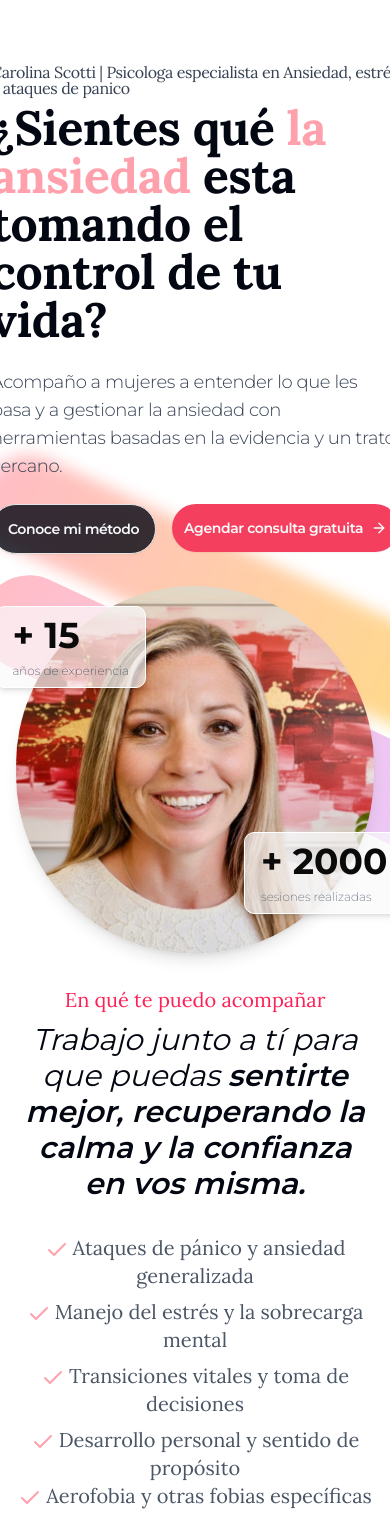
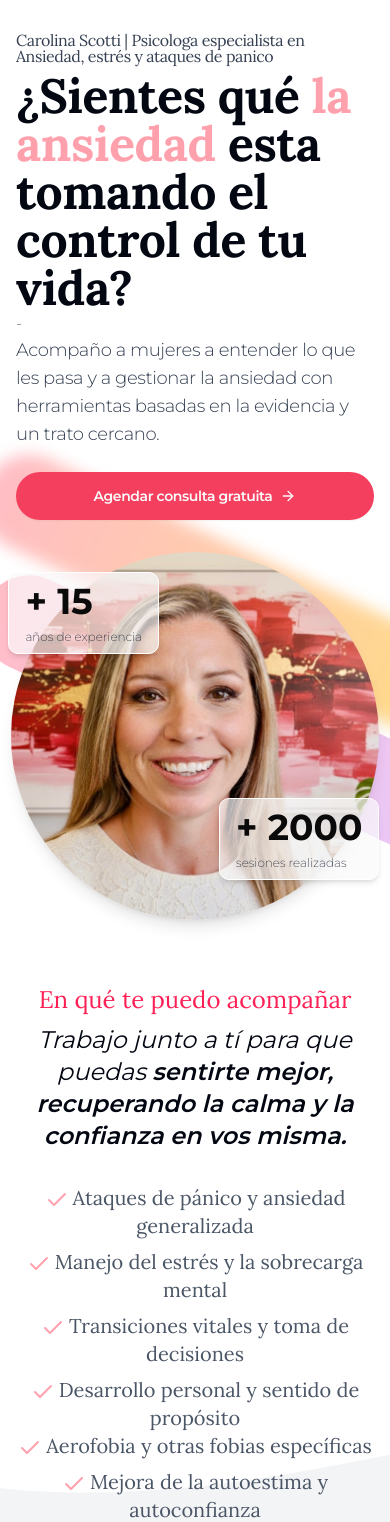
Before and after one commit to Alejopizarro/carolina-scotti, a Next.js app: page / in a window 390 px wide. Shown: the top 1522 px of the page. Built offline with nearby package versions, Linux system fonts and the light colour scheme.

Commit message:
fixes responsive & background

```diff
--- a/components/hero.tsx
+++ b/components/hero.tsx
@@ -4,9 +4,9 @@ import { ArrowRight, Check } from "lucide-react";
 
 const Hero = () => {
   return (
-    <div className="2xl:max-w-8xl overflow-hidden relative px-4 py-8">
+    <div className="2xl:max-w-7xl mx-auto overflow-hidden relative">
       <div className="flex flex-col gap-8 md:flex-row py-8 min-h-[100vh] items-center justify-center">
-        <div className="flex flex-col sm:max-w-2xl tracking-tight leading-none">
+        <div className="flex flex-col max-w-2xl tracking-tight px-4 leading-none">
           <h1 className="text-md font-light text-gray-700 mb-2">
             Carolina Scotti | Psicologa especialista en Ansiedad, estrés y
             ataques de panico
@@ -23,7 +23,10 @@ const Hero = () => {
             cercano.
           </p>
           <div className="flex mt-6 gap-4 max-w-lg">
-            <Button variant="outline" className="rounded-full py-6 z-10">
+            <Button
+              variant="outline"
+              className="hidden sm:flex rounded-full py-6 z-10"
+            >
               Conoce mi método
             </Button>
             <Button className="z-10 rounded-full py-6 min-w-[210px] flex-1">
@@ -32,18 +35,18 @@ const Hero = () => {
           </div>
         </div>
         <div className="relative z-10">
-          <div className="bg-gray-50/70 border-1 border-white gap-2 px-4 py-2 rounded-lg shadow-md absolute top-5 lg:top-10 right-57 lg:right-72">
+          <div className="bg-gray-50/70 border-1 border-white gap-2 px-4 py-2 rounded-lg shadow-md absolute top-5 lg:top-10 right-55 lg:right-72">
             <p className="font-bold w-max text-4xl flex flex-col">
               + 15
-              <span className="font-extralight mt-2 text-gray-700 text-xs">
+              <span className="font-extralight mt-2 text-gray-900 text-xs">
                 años de experiencia
               </span>
             </p>
           </div>
-          <div className="bg-gray-50/70 border-1 border-white gap-2 px-4 py-2 rounded-lg shadow-md absolute bottom-10 left-57 lg:left-72">
+          <div className="bg-gray-50/70 border-1 border-white gap-2 px-4 py-2 rounded-lg shadow-md absolute bottom-10 left-52 lg:left-72">
             <p className="font-bold w-max text-4xl flex flex-col">
               + 2000
-              <span className="font-extralight text-gray-600 mt-2 text-xs">
+              <span className="font-extralight text-gray-900 mt-2 text-xs">
                 sesiones realizadas
               </span>
             </p>
@@ -58,17 +61,18 @@ const Hero = () => {
           />
         </div>
       </div>
-      <div className="flex flex-col z-10 justify-center pb-8 sm:pb-16 text-center max-w-6xl mx-auto">
-        <h2 className="text-xl font-light mb-2 text-rose-500">
+      <div className="bg-[url('/background-blob.png')] bg-center ">
+        <div className="px-4 py-8 flex flex-col z-10 justify-center text-center max-w-6xl mx-auto">
+          <h2 className="text-2xl font-light mb-2 text-rose-500">
             En qué te puedo acompañar
           </h2>
-        <p className="font-serif text-3xl italic text-gray-950">
+          <p className="font-serif sm:max-w-3xl mx-auto text-2xl italic text-gray-950">
             Trabajo junto a tí para que puedas{" "}
             <span className="font-semibold">
               sentirte mejor, recuperando la calma y la confianza en vos misma.
             </span>
           </p>
-        <div className="grid grid-cols-1 text-xl text-center sm:grid-cols-2 sm:gap-8 md:text-left mt-8">
+          <div className="grid grid-cols-1 text-xl text-center sm:grid-cols-2 sm:gap-8 md:text-left my-8 sm:mb-16">
             <div className="text-gray-600 space-y-2">
               <h3>
                 <Check className="text-rose-300 inline-flex mr-1" />
@@ -107,6 +111,7 @@ const Hero = () => {
             </div>
           </div>
         </div>
+      </div>
       <div className="h-24 w-148 rotate-25 sm:top-50 top-140 -right-40 sm:-right-0 2xl:right-40 z-1 rounded-full bg-gradient-to-r from-rose-300 to-amber-300 absolute opacity-70 mx-auto blur-sm" />
       <div className="h-24 w-148 rotate-25 sm:top-80 top-170 -right-40 sm:-right-0 2xl:right-40 z-1 rounded-full bg-gradient-to-r from-rose-300 to-purple-300 absolute opacity-70 mx-auto" />
     </div>
--- a/components/services.tsx
+++ b/components/services.tsx
@@ -62,7 +62,7 @@ const Services = () => {
             <div className="flex gap-4">
               <div className="flex flex-col items-center gap-2">
                 <Calendar className="text-rose-500" size={32} />
-                <div className="bg-rose-300 w-1 h-20 rounded-full mb-4" />
+                <div className="bg-rose-300 w-1 h-29 sm:h-20 rounded-full mb-4" />
               </div>
               <div className="flex flex-col">
                 <h3 className="text-xl font-semibold mb-4 text-gray-950">
@@ -77,7 +77,7 @@ const Services = () => {
             <div className="flex gap-4">
               <div className="flex flex-col items-center gap-2">
                 <PuzzleIcon className="text-rose-500 mb-2" size={32} />
-                <div className="bg-rose-300 w-1 h-25 rounded-full mb-4" />
+                <div className="bg-rose-300 w-1 h-29 sm:h-25 rounded-full mb-4" />
               </div>
               <div className="flex flex-col">
                 <h3 className="text-xl font-semibold mb-4 text-gray-950">
```
Also changed, not shown: public/background-blob.png (added), public/background.png. Lines whose indentation alone changed are shown as unchanged.
